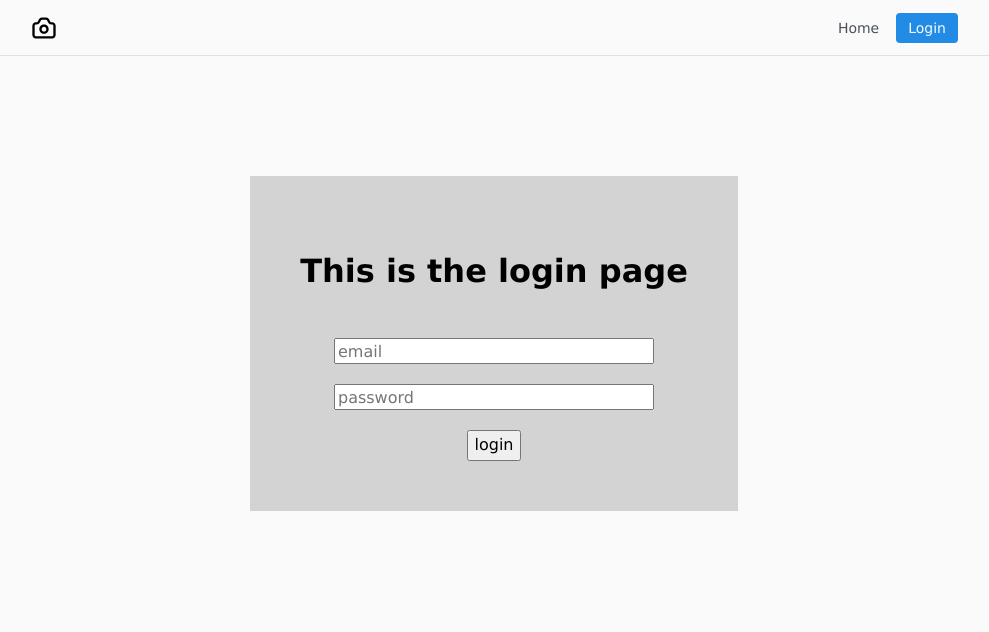
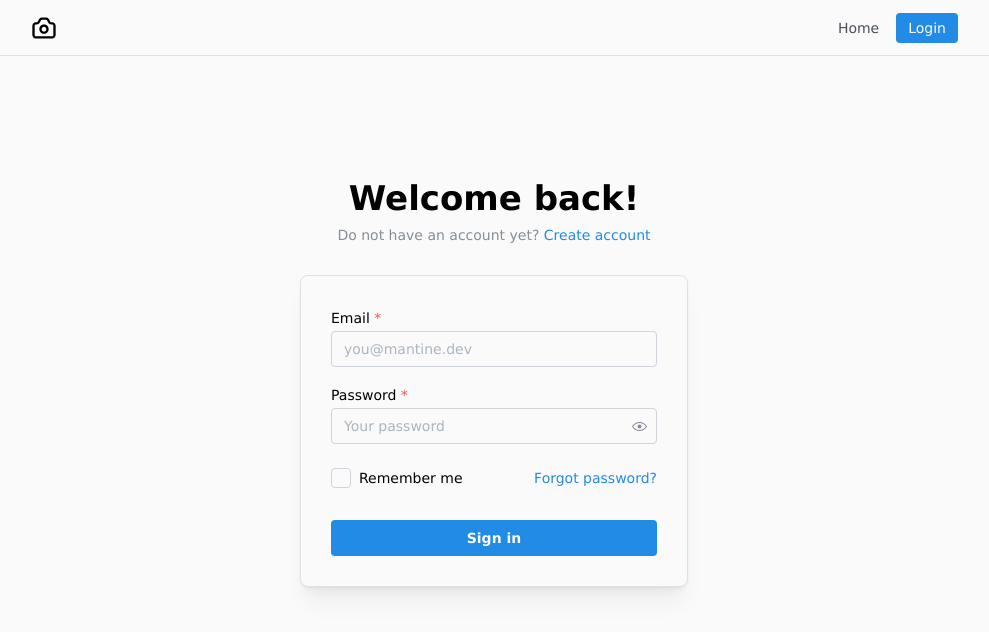
Before and after one commit to sgottabesgit/reactpostappstarter, a React (Vite) app in the folder frontend/: page /login in a window 1280 px wide. Shown: the top 632 px of the page, without its empty margins (146-1135 px from the left). Built offline with nearby package versions, Linux system fonts and the light colour scheme; no server answers.

Commit message:
mantine login works

```diff
--- /dev/null
+++ b/frontend/src/pages/Auth/AuthenticationTitle.module.css
@@ -0,0 +1,6 @@
+.title {
+    font-family:
+        Greycliff CF,
+        var(--mantine-font-family);
+    font-weight: 900;
+}
--- a/frontend/src/pages/Auth/Login.page.jsx
+++ b/frontend/src/pages/Auth/Login.page.jsx
@@ -1,6 +1,19 @@
 import { useEffect } from "react";
 import { useNavigate } from "react-router-dom";
 import useBoundStore from "../../store/Store";
+import {
+  TextInput,
+  PasswordInput,
+  Checkbox,
+  Anchor,
+  Paper,
+  Title,
+  Text,
+  Container,
+  Group,
+  Button,
+} from '@mantine/core';
+import classes from './AuthenticationTitle.module.css';
 
 const LoginPage = () => {
   const navigate = useNavigate();
@@ -20,38 +33,31 @@ const LoginPage = () => {
     loginService(email, password);
   };
   return (
-    <div style={{ display: "flex", justifyContent: "center" }}>
-      <form onSubmit={onLogin}>
-        <div
-          style={{
-            display: "flex",
-            flexDirection: "column",
-            alignItems: "center",
-            gridGap: "20px",
-            background: "#d3d3d3",
-            padding: "50px",
-          }}
-        >
-          <h1>This is the login page</h1>
-          <input
-            placeholder="email"
-            name="email"
-            type="email"
-            required
-            style={{ minWidth: "320px", height: "26px" }}
-          />
-          <input
-            placeholder="password"
-            name="password"
-            type="password"
-            required
-            style={{ minWidth: "320px", height: "26px" }}
-          />
-          <button type="submit">login</button>
-          {authLoading ? <h2>Loading...</h2> : null}
-        </div>
-      </form>
-    </div>
+    <Container size={420} my={40}>
+      <Title ta="center" className={classes.title}>
+        Welcome back!
+      </Title>
+      <Text c="dimmed" size="sm" ta="center" mt={5}>
+        Do not have an account yet?{' '}
+        <Anchor size="sm" component="button">
+          Create account
+        </Anchor>
+      </Text>
+
+      <Paper withBorder shadow="md" p={30} mt={30} radius="md">
+        <TextInput label="Email" placeholder="you@mantine.dev" required />
+        <PasswordInput label="Password" placeholder="Your password" required mt="md" />
+        <Group justify="space-between" mt="lg">
+          <Checkbox label="Remember me" />
+          <Anchor component="button" size="sm">
+            Forgot password?
+          </Anchor>
+        </Group>
+        <Button fullWidth mt="xl">
+          Sign in
+        </Button>
+      </Paper>
+    </Container>
   );
 };
 
```
